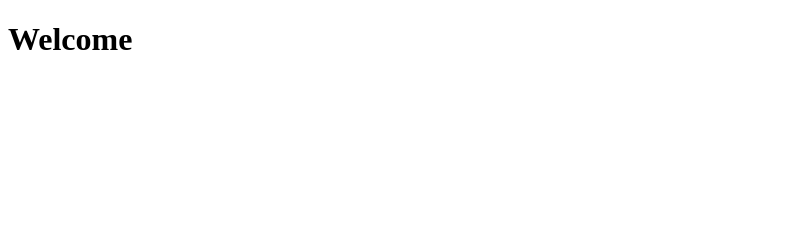
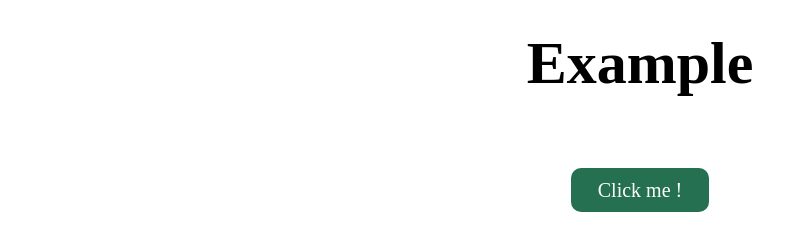
Before and after one commit to daoanhhuy26012001/huy-dao-javasript-training, a website built with Parcel: page src/index.html in a window 1280 px wide. Shown: the whole page, without its empty margins (0-807 px from the left). Built offline with nearby package versions, Linux system fonts and the light colour scheme.

Commit message:
add style to elements

```diff
--- a/src/index.html
+++ b/src/index.html
@@ -6,8 +6,40 @@
     <meta name="viewport" content="width=device-width, initial-scale=1.0" />
     <title>Document</title>
   </head>
-  <body>
-    <h1>Welcome</h1>
+  <body
+    style="
+      display: flex;
+      align-items: center;
+      justify-content: center;
+      flex-direction: column;
+      gap: 50px;
+    "
+  >
+    <h1
+      style="
+        font-size: 60px;
+        text-align: center;
+        font-family: 'Times New Roman', Times, serif;
+        line-height: 30px;
+      "
+    >
+      Example
+    </h1>
+    <button
+      id="btn-primary"
+      style="
+        font-size: 20px;
+        font-family: 'Times New Roman', Times, serif;
+        line-height: 10px;
+        padding: 15px 25px;
+        border-radius: 10px;
+        background-color: #247050;
+        border: 2px solid #247050;
+        color: white;
+      "
+    >
+      Click me !
+    </button>
     <script src="./js/index.js"></script>
   </body>
 </html>
```
